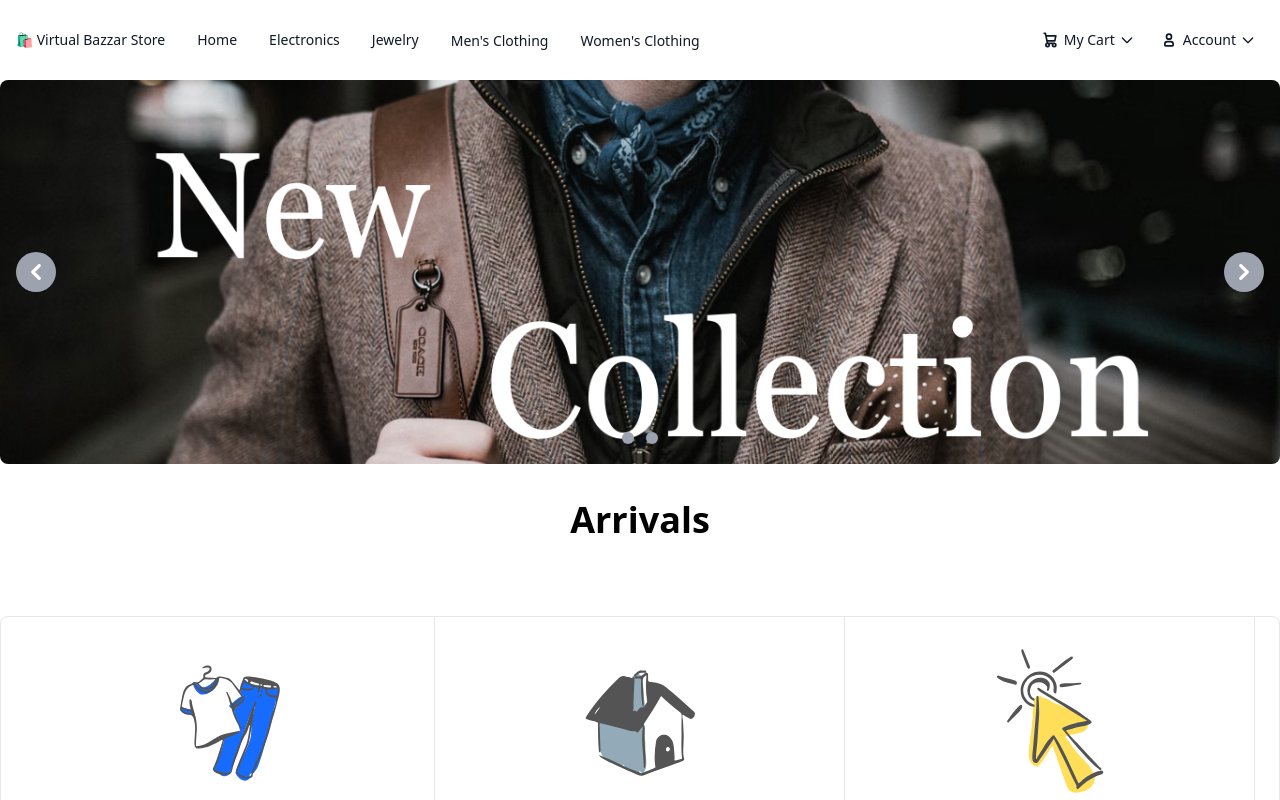
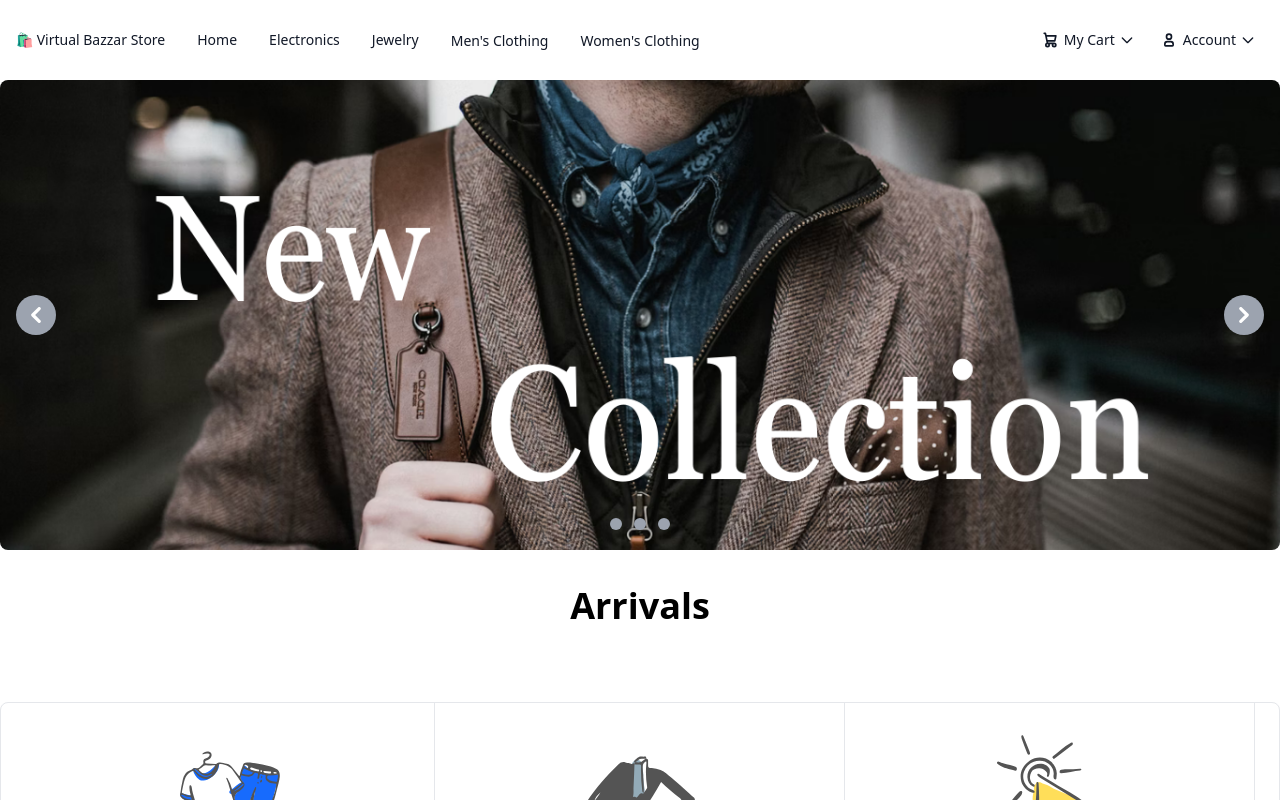
Before and after one commit to nattdev/virtual-bazaar-store, an Angular app: page /home in a window 1280 px wide. Shown: the top 800 px of the page. Built offline with nearby package versions, Linux system fonts and the light colour scheme; no server answers.

Commit message:
Update carousel section

```diff
--- a/src/app/pages/home/home.component.html
+++ b/src/app/pages/home/home.component.html
@@ -1,18 +1,22 @@
-<div id="default-carousel" class="relative w-full" data-carousel="slide">
+<section id="default-carousel" class="relative w-full" data-carousel="slide">
     <!-- Carousel wrapper -->
-    <div class="relative h-56 overflow-hidden rounded-lg md:h-96">
+    <div class="relative h-80 overflow-hidden rounded-lg md:h-[470px]">
          <!-- Item 1 -->
-        <div class="hidden duration-1000 ease-in-out" data-carousel-item>
-            <img src='assets/images/carousel/carousel_1.webp' class="absolute block w-full object-contain" alt="...">
+        <div class="hidden duration-1000 ease-in-out bg-blue-700" data-carousel-item>
+            <img src='assets/images/carousel/carousel_1.webp' class=" object-cover object-center h-full w-full" alt="...">
         </div>
         <!-- Item 2 -->
         <div class="hidden duration-1000 ease-in-out" data-carousel-item>
-            <img src="assets/images/carousel/carousel_2.webp" class="absolute block w-full -translate-x-1/2 -translate-y-1/2 top-1/2 left-1/2" alt="...">
+            <img src="assets/images/carousel/carousel_2.webp" class="object-cover h-full w-full" alt="...">
+        </div>
+        <div class="hidden duration-1000 ease-in-out" data-carousel-item>
+            <img src="assets/images/carousel/carousel_3.jpg" class="object-cover h-full object-center w-full" alt="...">
         </div>
     </div>
     <!-- Slider indicators -->
     <div class="absolute z-30 flex -translate-x-1/2 bottom-5 left-1/2 space-x-3 rtl:space-x-reverse">
         <button type="button" class="w-3 h-3 !bg-gray-400 hover:!bg-gray-600 rounded-full" aria-current="true" aria-label="Slide 1" data-carousel-slide-to="0"></button>
+        <button type="button" class="w-3 h-3 !bg-gray-400 hover:!bg-gray-600 rounded-full" aria-current="false" aria-label="Slide 2" data-carousel-slide-to="1"></button>
         <button type="button" class="w-3 h-3 !bg-gray-400 hover:!bg-gray-600 rounded-full" aria-current="false" aria-label="Slide 2" data-carousel-slide-to="1"></button>
     </div>
     <!-- Slider controls -->
@@ -32,7 +36,7 @@
             <span class="sr-only">Next</span>
         </span>
     </button>
-</div>
+</section>
 
 
 <div class="flex flex-col">
```
Also changed, not shown: src/assets/images/carousel/carousel_3.jpg (added).
